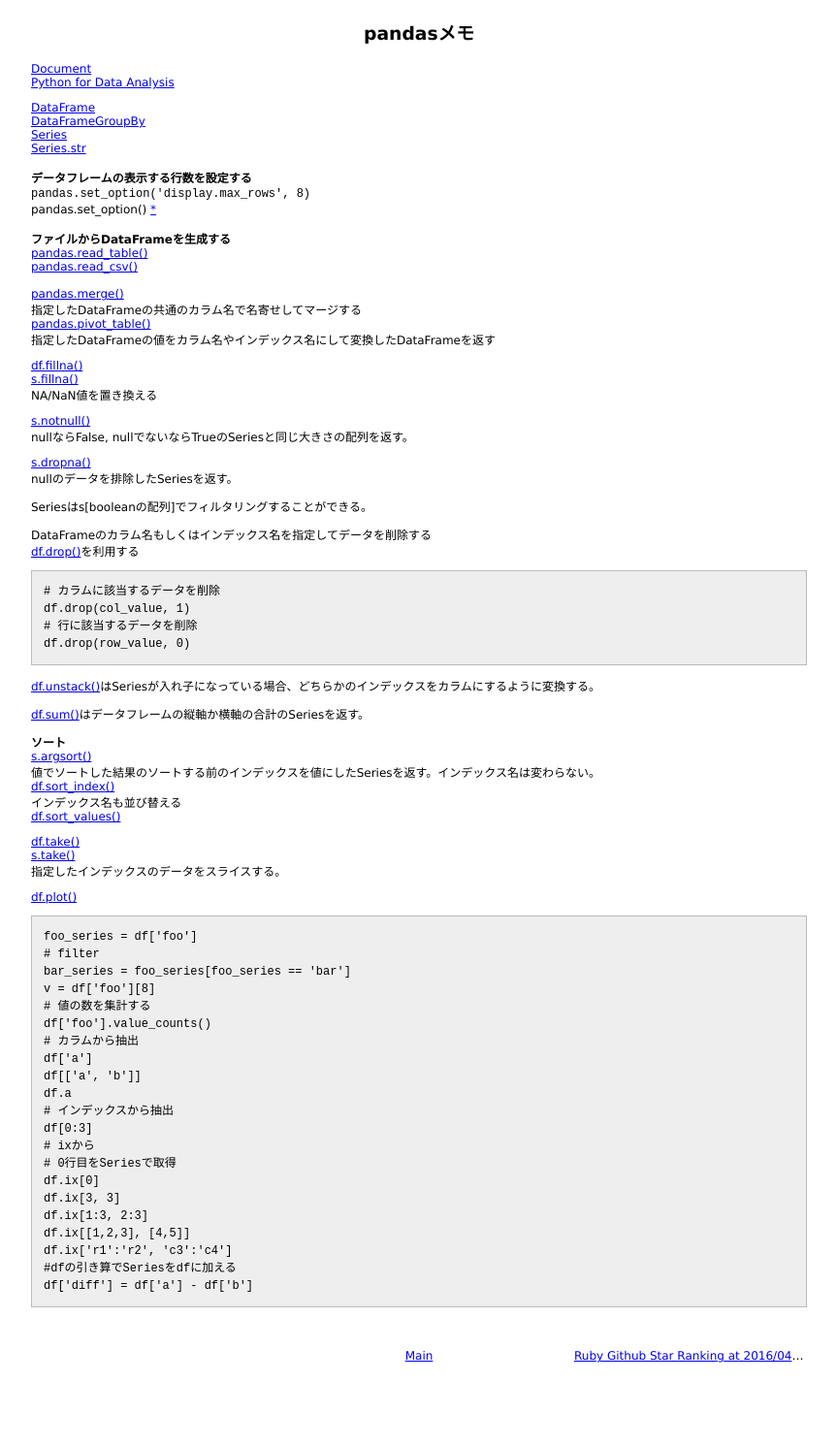
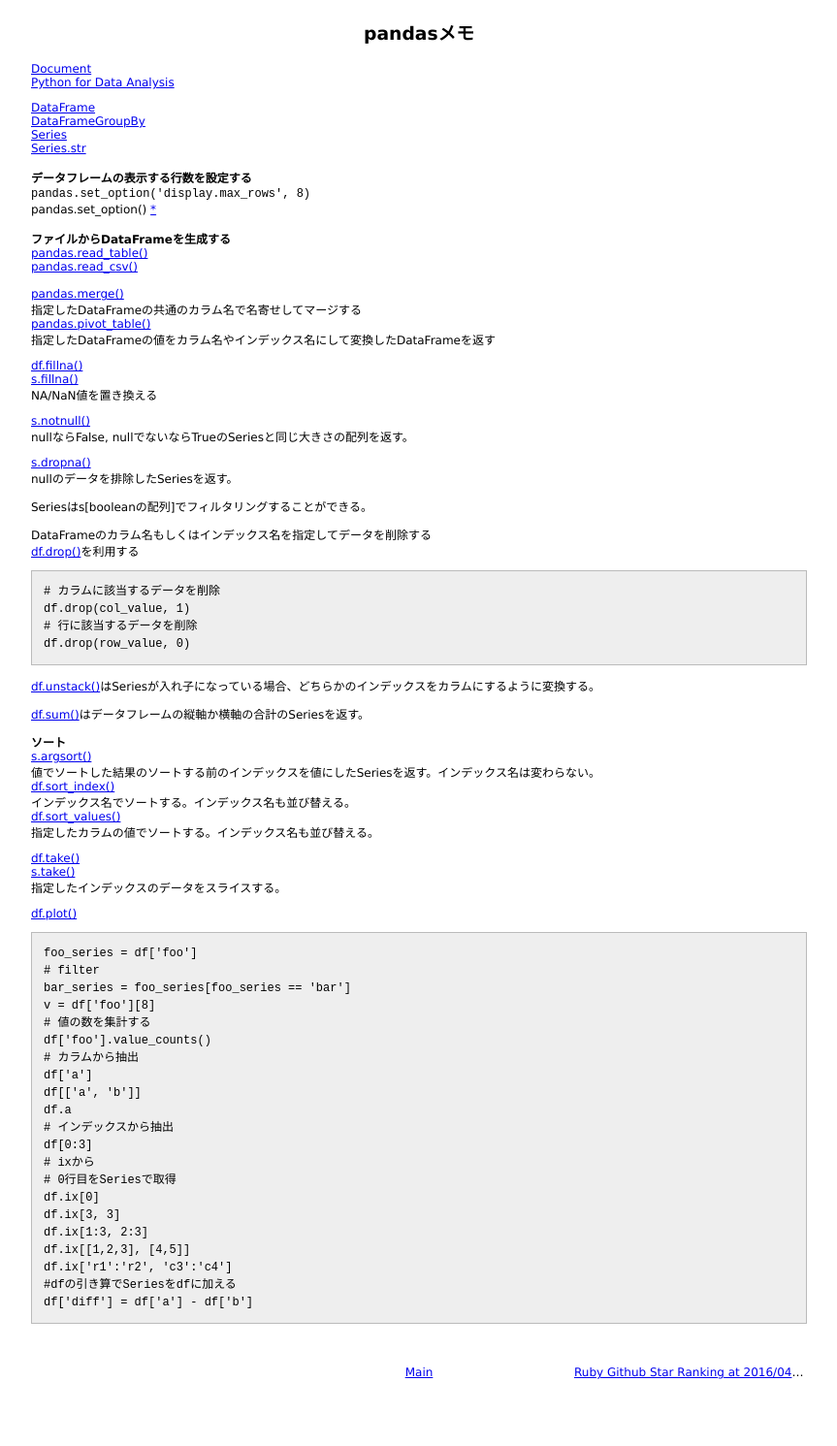
Before and after one commit to 38elements/38elements.github.com, a Jekyll site: the page built from _posts/2016-04-24-pandas.md, in a window 1280 px wide. Shown: the whole page at 97% size, without its empty margins (208-1071 px from the left). Built offline with Jekyll 4.4.1, drawn with Linux system fonts in a browser that asks for light colours.

Commit message:
Update 2016-04-24-pandas.md

```diff
--- a/_posts/2016-04-24-pandas.md
+++ b/_posts/2016-04-24-pandas.md
@@ -53,8 +53,9 @@ df.drop(row_value, 0)
 [s.argsort()](http://pandas.pydata.org/pandas-docs/stable/generated/pandas.Series.argsort.html)
 値でソートした結果のソートする前のインデックスを値にしたSeriesを返す。インデックス名は変わらない。
 [df.sort_index()](http://pandas.pydata.org/pandas-docs/stable/generated/pandas.DataFrame.sort_index.html)
-インデックス名も並び替える
+インデックス名でソートする。インデックス名も並び替える。
 [df.sort_values()](http://pandas.pydata.org/pandas-docs/version/0.17.0/generated/pandas.DataFrame.sort_values.html)
+指定したカラムの値でソートする。インデックス名も並び替える。
 
 [df.take()](http://pandas.pydata.org/pandas-docs/stable/generated/pandas.DataFrame.take.html)
 [s.take()](http://pandas.pydata.org/pandas-docs/stable/generated/pandas.Series.take.html)
```
